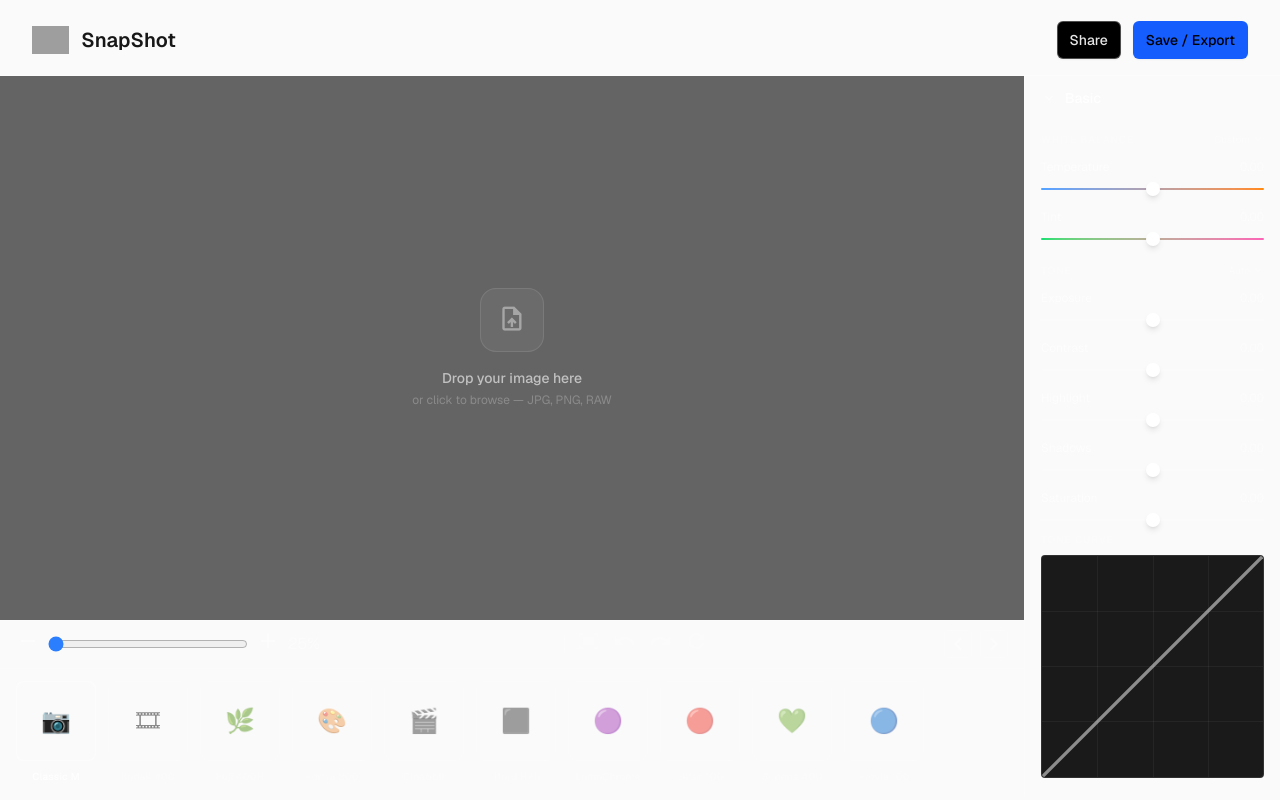
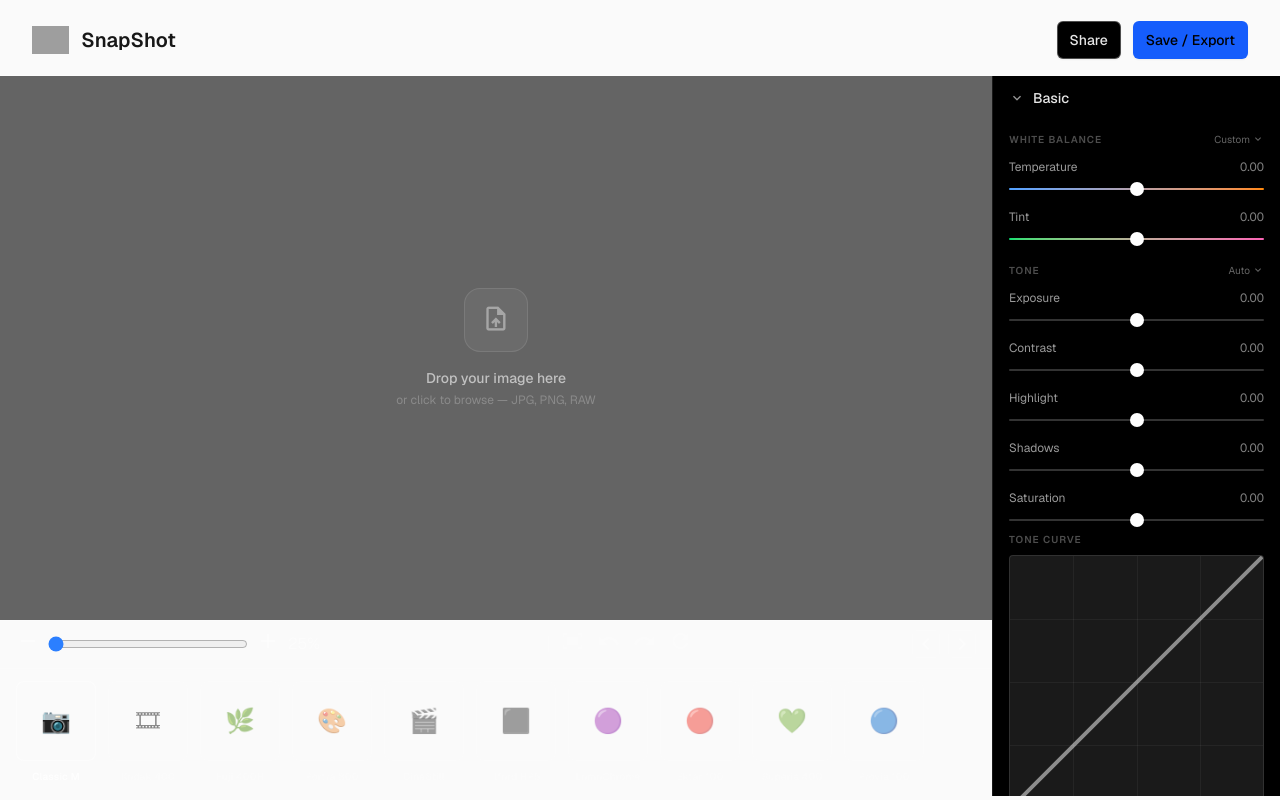
Before and after one commit to Sanik0/snapshot, a Next.js app: page / in a window 1280 px wide. Built offline with nearby package versions, Linux system fonts and the light colour scheme; grey boxes are pictures that could not be loaded.

Commit message:
responsiveness

```diff
--- a/app/page.tsx
+++ b/app/page.tsx
@@ -1,20 +1,31 @@
 "use client"
-import Image from "next/image";
+import { useState } from "react"
 import { ImageCanvas } from "@/components/image-canvas"
 import { SidebarSection, SidebarGroup, SliderRow } from "@/components/sidebar"
 
 export default function Home() {
+  const [sidebarOpen, setSidebarOpen] = useState(false)
+
   return (
     <div className="flex flex-col flex-1 items-center justify-center bg-zinc-50 font-sans dark:bg-black">
-      <main className={" w-full overflow-hidden"}>
+      <main className="w-full overflow-hidden">
+
         {/* NAVBAR */}
         <nav className="bg-neutral-primary px-0 md:px-4 flex w-full border-b border-white/30">
           <div className="w-full flex flex-wrap items-center justify-between mx-auto p-4">
-            <a href="https://flowbite.com/" className="flex items-center space-x-3 rtl:space-x-reverse">
+            <a href="https://flowbite.com/" className="flex mb-5 md:mb-0 items-center space-x-3 rtl:space-x-reverse">
               <img src="https://flowbite.com/docs/images/logo.svg" className="h-7" alt="Flowbite Logo" />
               <span className="self-center text-xl text-heading font-semibold whitespace-nowrap">SnapShot</span>
             </a>
-            <div className="flex gap-3">
+            <div className="flex gap-3 items-center">
+              {/* Mobile sidebar toggle — hidden on md+ */}
+              <button
+                type="button"
+                onClick={() => setSidebarOpen(o => !o)}
+                className="md:hidden text-white/60 hover:text-white/90 transition-colors w-9 h-9 flex items-center justify-center rounded border border-white/10"
+              >
+                <span className="material-icons" style={{ fontSize: "1.1rem" }}>tune</span>
+              </button>
               <button type="button" className="text-white/90 bg-black hover:bg-white/20 box-border border-white/30 border-[0.5px] focus:ring-4 focus:ring-blue-300 shadow-xs font-medium cursor-pointer leading-5 rounded-md text-sm px-3 py-2 focus:outline-none">
                 Share
               </button>
@@ -26,25 +37,44 @@ export default function Home() {
         </nav>
 
         {/* MAIN CONTENT */}
-        <div className={"w-full h-[90vh] flex items-center justify-center gap-0"}>
+        <div className="w-full h-[90vh] flex items-center justify-center gap-0 relative">
+
           {/* CANVAS AREA */}
-          <div className={"w-full h-full overflow-hidden"}>
+          <div className="w-full h-full overflow-hidden">
             <ImageCanvas />
           </div>
 
-          {/* SIDEBAR */}
-          <div className={"h-full flex flex-col w-64 shrink-0 bg-neutral-primary border-l border-white/10 overflow-y-auto scrollbar-none"}>
+          {/* SIDEBAR — always visible on md+, drawer on mobile */}
+          <>
+            {/* Backdrop — mobile only */}
+            {sidebarOpen && (
+              <div
+                className="fixed inset-0 bg-black/60 z-20 md:hidden"
+                onClick={() => setSidebarOpen(false)}
+              />
+            )}
+
+            <div className={`
+              h-full flex flex-col w-72 shrink-0 bg-black bg-neutral-primary border-l border-white/10 overflow-y-auto scrollbar-none
+              md:relative md:translate-x-0 md:z-auto
+              fixed right-0 top-0 z-30 transition-transform duration-300 ease-in-out
+              ${sidebarOpen ? "translate-x-0" : "translate-x-full md:translate-x-0"}
+            `}>
+
+              {/* Mobile header with close button */}
+              <div className="md:hidden flex items-center justify-between px-4 py-3 border-b border-white/10">
+                <span className="text-sm font-medium text-white/80">Adjustments</span>
+                <button onClick={() => setSidebarOpen(false)} className="text-white/40 hover:text-white/80 transition-colors">
+                  <span className="material-icons" style={{ fontSize: "1.1rem" }}>close</span>
+                </button>
+              </div>
 
               {/* ── BASIC (expanded) ── */}
               <SidebarSection title="Basic" defaultOpen>
-
-              {/* White Balance */}
                 <SidebarGroup label="WHITE BALANCE" badge="Custom">
                   <SliderRow label="Temperature" value={0} trackClass="bg-gradient-to-r from-blue-400 to-orange-400" />
                   <SliderRow label="Tint" value={0} trackClass="bg-gradient-to-r from-green-400 to-pink-400" />
                 </SidebarGroup>
-
-              {/* Tone */}
                 <SidebarGroup label="TONE" badge="Auto">
                   <SliderRow label="Exposure" value={0} />
                   <SliderRow label="Contrast" value={0} />
@@ -52,19 +82,15 @@ export default function Home() {
                   <SliderRow label="Shadows" value={0} />
                   <SliderRow label="Saturation" value={0} />
                 </SidebarGroup>
-
-              {/* Tone Curve */}
                 <div className="px-4 pb-4">
                   <p className="text-[10px] font-semibold tracking-widest text-white/30 uppercase mb-2">Tone Curve</p>
                   <div className="w-full aspect-square rounded bg-[#1a1a1a] border border-white/10 relative overflow-hidden">
-                  {/* Grid lines */}
                     {[25, 50, 75].map(p => (
                       <div key={p}>
                         <div className="absolute inset-x-0 border-t border-white/5" style={{ top: `${p}%` }} />
                         <div className="absolute inset-y-0 border-l border-white/5" style={{ left: `${p}%` }} />
                       </div>
                     ))}
-                  {/* Diagonal line */}
                     <svg className="absolute inset-0 w-full h-full" viewBox="0 0 100 100" preserveAspectRatio="none">
                       <line x1="0" y1="100" x2="100" y2="0" stroke="rgba(255,255,255,0.5)" strokeWidth="1.5" />
                     </svg>
@@ -74,14 +100,10 @@ export default function Home() {
 
               {/* ── DETAIL (collapsed) ── */}
               <SidebarSection title="Detail">
-
-              {/* White Balance */}
                 <SidebarGroup label="WHITE BALANCE" badge="Custom">
                   <SliderRow label="Temperature" value={0} trackClass="bg-gradient-to-r from-blue-400 to-orange-400" />
                   <SliderRow label="Tint" value={0} trackClass="bg-gradient-to-r from-green-400 to-pink-400" />
                 </SidebarGroup>
-
-              {/* Tone */}
                 <SidebarGroup label="TONE" badge="Auto">
                   <SliderRow label="Exposure" value={0} />
                   <SliderRow label="Contrast" value={0} />
@@ -89,19 +111,15 @@ export default function Home() {
                   <SliderRow label="Shadows" value={0} />
                   <SliderRow label="Saturation" value={0} />
                 </SidebarGroup>
-
-              {/* Tone Curve */}
                 <div className="px-4 pb-4">
                   <p className="text-[10px] font-semibold tracking-widest text-white/30 uppercase mb-2">Tone Curve</p>
                   <div className="w-full aspect-square rounded bg-[#1a1a1a] border border-white/10 relative overflow-hidden">
-                  {/* Grid lines */}
                     {[25, 50, 75].map(p => (
                       <div key={p}>
                         <div className="absolute inset-x-0 border-t border-white/5" style={{ top: `${p}%` }} />
                         <div className="absolute inset-y-0 border-l border-white/5" style={{ left: `${p}%` }} />
                       </div>
                     ))}
-                  {/* Diagonal line */}
                     <svg className="absolute inset-0 w-full h-full" viewBox="0 0 100 100" preserveAspectRatio="none">
                       <line x1="0" y1="100" x2="100" y2="0" stroke="rgba(255,255,255,0.5)" strokeWidth="1.5" />
                     </svg>
@@ -113,8 +131,10 @@ export default function Home() {
               <SidebarSection title="Lens Corrections" />
 
             </div>
+          </>
+
         </div>
       </main>
     </div>
-  );
+  )
 }
```
Lines whose indentation alone changed are shown as unchanged.
